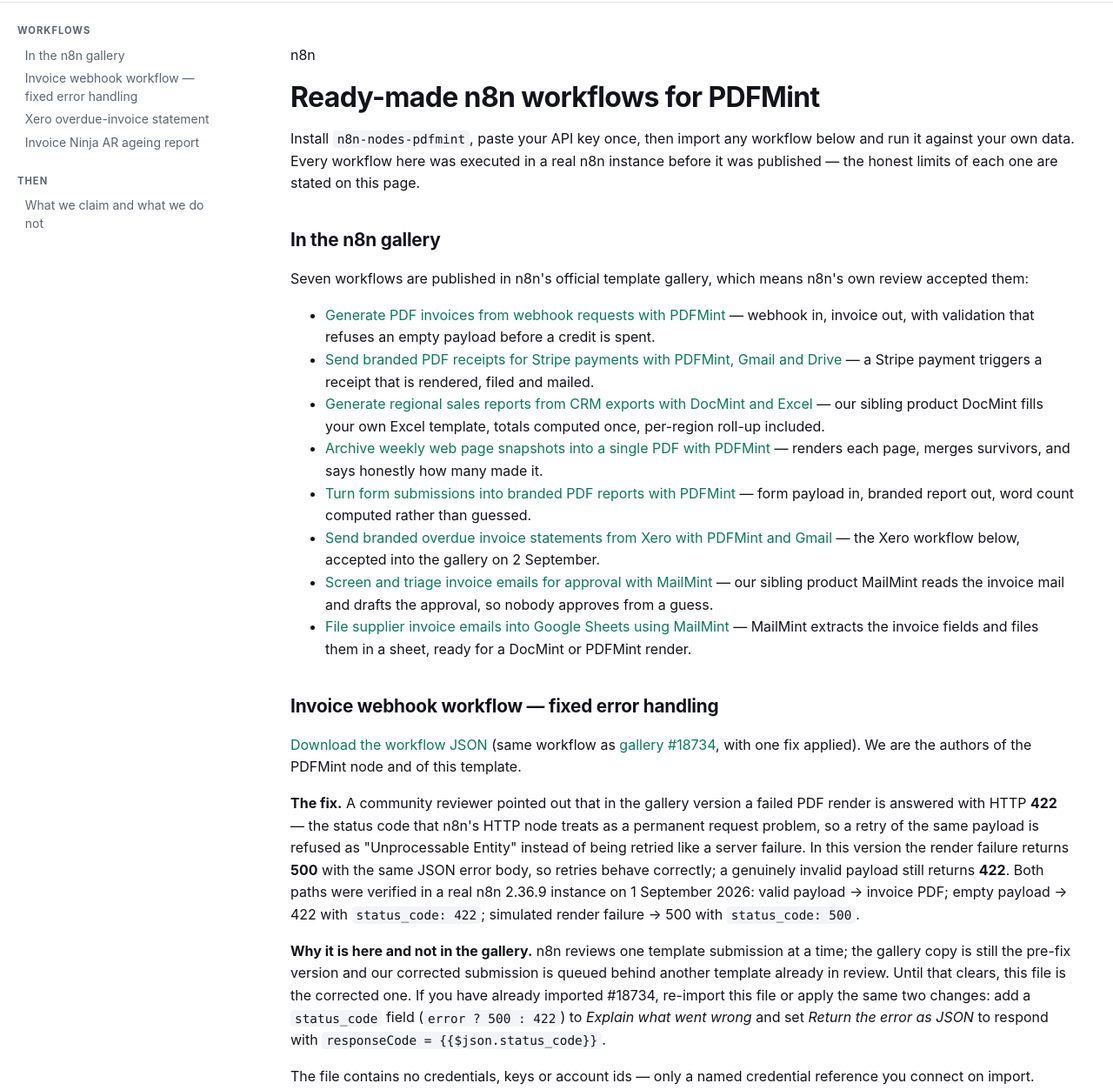
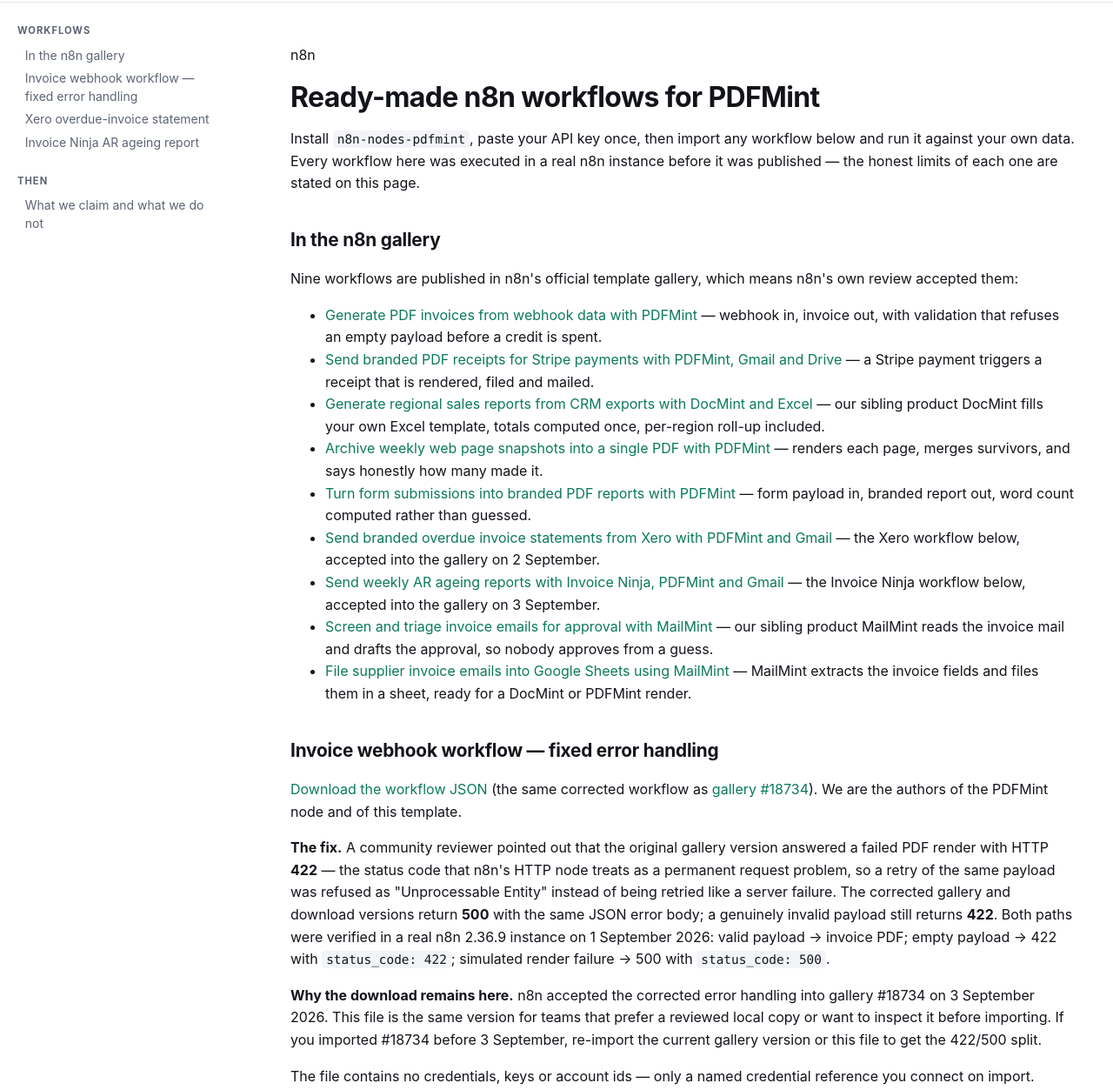
Before and after one commit to fstandhartinger/pdfmint, a website: page public/n8n-templates.html in a window 1280 px wide. Shown: the part 61-1314 px from the top of the page at 87% size. Drawn offline with Linux system fonts and the light colour scheme.

Commit message:
Sync workflow gallery after n8n approvals

```diff
--- a/public/n8n-templates.html
+++ b/public/n8n-templates.html
@@ -4,7 +4,7 @@
 <meta charset="utf-8">
 <meta name="viewport" content="width=device-width,initial-scale=1">
 <title>Ready-made n8n workflows for PDFMint</title>
-<meta name="description" content="Import-ready n8n workflows that render PDFs with PDFMint: an overdue-invoice statement built on Xero, plus seven workflows published in the n8n template gallery. Every file is a real workflow that was run, not a mock-up.">
+<meta name="description" content="Nine reviewed n8n workflows for PDFMint, DocMint and MailMint, including Xero and Invoice Ninja ageing reports. Every workflow was run in a real n8n before publishing.">
 <link rel="canonical" href="https://pdf.mintapis.com/n8n-templates">
 <meta name="robots" content="index, follow">
 <meta property="og:url" content="https://pdf.mintapis.com/n8n-templates">
@@ -55,14 +55,15 @@
 
     <section id="gallery">
       <h2>In the n8n gallery <a class="anchor" href="#gallery">#</a></h2>
-      <p>Seven workflows are published in n8n's official template gallery, which means n8n's own review accepted them:</p>
+      <p>Nine workflows are published in n8n's official template gallery, which means n8n's own review accepted them:</p>
       <ul>
-        <li><a href="https://n8n.io/workflows/18734-generate-pdf-invoices-from-webhook-requests-with-pdfmint/" rel="noopener">Generate PDF invoices from webhook requests with PDFMint</a> &mdash; webhook in, invoice out, with validation that refuses an empty payload before a credit is spent.</li>
+        <li><a href="https://n8n.io/workflows/18734-generate-pdf-invoices-from-webhook-data-with-pdfmint/" rel="noopener">Generate PDF invoices from webhook data with PDFMint</a> &mdash; webhook in, invoice out, with validation that refuses an empty payload before a credit is spent.</li>
         <li><a href="https://n8n.io/workflows/18793-send-branded-pdf-receipts-for-stripe-payments-with-pdfmint-gmail-and-drive/" rel="noopener">Send branded PDF receipts for Stripe payments with PDFMint, Gmail and Drive</a> &mdash; a Stripe payment triggers a receipt that is rendered, filed and mailed.</li>
         <li><a href="https://n8n.io/workflows/18787-generate-regional-sales-reports-from-crm-exports-with-docmint-and-excel/" rel="noopener">Generate regional sales reports from CRM exports with DocMint and Excel</a> &mdash; our sibling product DocMint fills your own Excel template, totals computed once, per-region roll-up included.</li>
         <li><a href="https://n8n.io/workflows/18865-archive-weekly-web-page-snapshots-into-a-single-pdf-with-pdfmint/" rel="noopener">Archive weekly web page snapshots into a single PDF with PDFMint</a> &mdash; renders each page, merges survivors, and says honestly how many made it.</li>
         <li><a href="https://n8n.io/workflows/18866-turn-form-submissions-into-branded-pdf-reports-with-pdfmint/" rel="noopener">Turn form submissions into branded PDF reports with PDFMint</a> &mdash; form payload in, branded report out, word count computed rather than guessed.</li>
         <li><a href="https://n8n.io/workflows/18960-send-branded-overdue-invoice-statements-from-xero-with-pdfmint-and-gmail/" rel="noopener">Send branded overdue invoice statements from Xero with PDFMint and Gmail</a> &mdash; the Xero workflow below, accepted into the gallery on 2 September.</li>
+        <li><a href="https://n8n.io/workflows/19112-send-weekly-ar-ageing-reports-with-invoice-ninja-pdfmint-and-gmail/" rel="noopener">Send weekly AR ageing reports with Invoice Ninja, PDFMint and Gmail</a> &mdash; the Invoice Ninja workflow below, accepted into the gallery on 3 September.</li>
         <li><a href="https://n8n.io/workflows/18867-screen-and-triage-invoice-emails-for-approval-with-mailmint/" rel="noopener">Screen and triage invoice emails for approval with MailMint</a> &mdash; our sibling product MailMint reads the invoice mail and drafts the approval, so nobody approves from a guess.</li>
         <li><a href="https://n8n.io/workflows/18943-file-supplier-invoice-emails-into-google-sheets-using-mailmint/" rel="noopener">File supplier invoice emails into Google Sheets using MailMint</a> &mdash; MailMint extracts the invoice fields and files them in a sheet, ready for a DocMint or PDFMint render.</li>
       </ul>
@@ -70,9 +71,9 @@
 
     <section id="invoice-fixed">
       <h2>Invoice webhook workflow — fixed error handling <a class="anchor" href="#invoice-fixed">#</a></h2>
-      <p><a href="/templates/pdf-invoices-from-webhook-fixed.json" download>Download the workflow JSON</a> (same workflow as <a href="https://n8n.io/workflows/18734-generate-pdf-invoices-from-webhook-requests-with-pdfmint/" rel="noopener">gallery #18734</a>, with one fix applied). We are the authors of the PDFMint node and of this template.</p>
-      <p><strong>The fix.</strong> A community reviewer pointed out that in the gallery version a failed PDF render is answered with HTTP <strong>422</strong> — the status code that n8n's HTTP node treats as a permanent request problem, so a retry of the same payload is refused as "Unprocessable Entity" instead of being retried like a server failure. In this version the render failure returns <strong>500</strong> with the same JSON error body, so retries behave correctly; a genuinely invalid payload still returns <strong>422</strong>. Both paths were verified in a real n8n 2.36.9 instance on 1 September 2026: valid payload → invoice PDF; empty payload → 422 with <code>status_code: 422</code>; simulated render failure → 500 with <code>status_code: 500</code>.</p>
-      <p><strong>Why it is here and not in the gallery.</strong> n8n reviews one template submission at a time; the gallery copy is still the pre-fix version and our corrected submission is queued behind another template already in review. Until that clears, this file is the corrected one. If you have already imported #18734, re-import this file or apply the same two changes: add a <code>status_code</code> field (<code>error ? 500 : 422</code>) to <em>Explain what went wrong</em> and set <em>Return the error as JSON</em> to respond with <code>responseCode = {{$json.status_code}}</code>.</p>
+      <p><a href="/templates/pdf-invoices-from-webhook-fixed.json" download>Download the workflow JSON</a> (the same corrected workflow as <a href="https://n8n.io/workflows/18734-generate-pdf-invoices-from-webhook-data-with-pdfmint/" rel="noopener">gallery #18734</a>). We are the authors of the PDFMint node and of this template.</p>
+      <p><strong>The fix.</strong> A community reviewer pointed out that the original gallery version answered a failed PDF render with HTTP <strong>422</strong> — the status code that n8n's HTTP node treats as a permanent request problem, so a retry of the same payload was refused as "Unprocessable Entity" instead of being retried like a server failure. The corrected gallery and download versions return <strong>500</strong> with the same JSON error body; a genuinely invalid payload still returns <strong>422</strong>. Both paths were verified in a real n8n 2.36.9 instance on 1 September 2026: valid payload → invoice PDF; empty payload → 422 with <code>status_code: 422</code>; simulated render failure → 500 with <code>status_code: 500</code>.</p>
+      <p><strong>Why the download remains here.</strong> n8n accepted the corrected error handling into gallery #18734 on 3 September 2026. This file is the same version for teams that prefer a reviewed local copy or want to inspect it before importing. If you imported #18734 before 3 September, re-import the current gallery version or this file to get the 422/500 split.</p>
       <p>The file contains no credentials, keys or account ids — only a named credential reference you connect on import.</p>
     </section>
 
@@ -86,7 +87,7 @@
 
     <section id="invoiceninja">
       <h2>Invoice Ninja AR ageing report <a class="anchor" href="#invoiceninja">#</a></h2>
-      <p><a href="/templates/invoiceninja-ageing-reports.json" download>Download the workflow JSON</a> &mdash; submitted to the n8n gallery as template #19112 and pending their review; this file is ours and available now. We are the authors of the PDFMint node and of this template.</p>
+      <p><a href="/templates/invoiceninja-ageing-reports.json" download>Download the workflow JSON</a> &mdash; the same workflow as <a href="https://n8n.io/workflows/19112-send-weekly-ar-ageing-reports-with-invoice-ninja-pdfmint-and-gmail/" rel="noopener">gallery #19112</a>, accepted by n8n on 3 September 2026. This file is ours and available for inspection before import. We are the authors of the PDFMint node and of this template.</p>
       <p><strong>What it does.</strong> Every Monday morning it pulls active invoices from Invoice Ninja, keeps only the ones with an outstanding balance, computes days past due per client, buckets them into not-yet-due / 1&ndash;30 / 31&ndash;60 / 61&ndash;90 / 90+ days, and stops without spending a render credit when nobody owes anything. Otherwise it renders a landscape accounts-receivable ageing report as a branded PDF with PDFMint and mails it via Gmail.</p>
       <p><strong>Provenance.</strong> Built and run in a real n8n 2.37.7 instance on 3 September 2026, with <code>n8n-nodes-pdfmint</code> installed from the public npm registry. The run produced a one-page landscape PDF (proof: <code>proof-invoiceninja-ageing.pdf</code> in the public repository). It has not been exercised end-to-end against a live Invoice Ninja account or with real mail delivery; the Invoice Ninja and Gmail nodes use their standard credentials and you connect your own on import.</p>
       <p><strong>Try it without Invoice Ninja.</strong> The Invoice Ninja node ships with pinned sample data &mdash; six invoices across three clients, one paid, one not yet due. Import and run: the paid invoice drops out, the 90+ day client is flagged, and the totals match the summary cards.</p>
```
Also changed, not shown: public/docs.html (+4 -4 lines), public/index.html (+1 -1 lines), public/n8n-html-to-pdf.html (+1 -1 lines), README.md.
